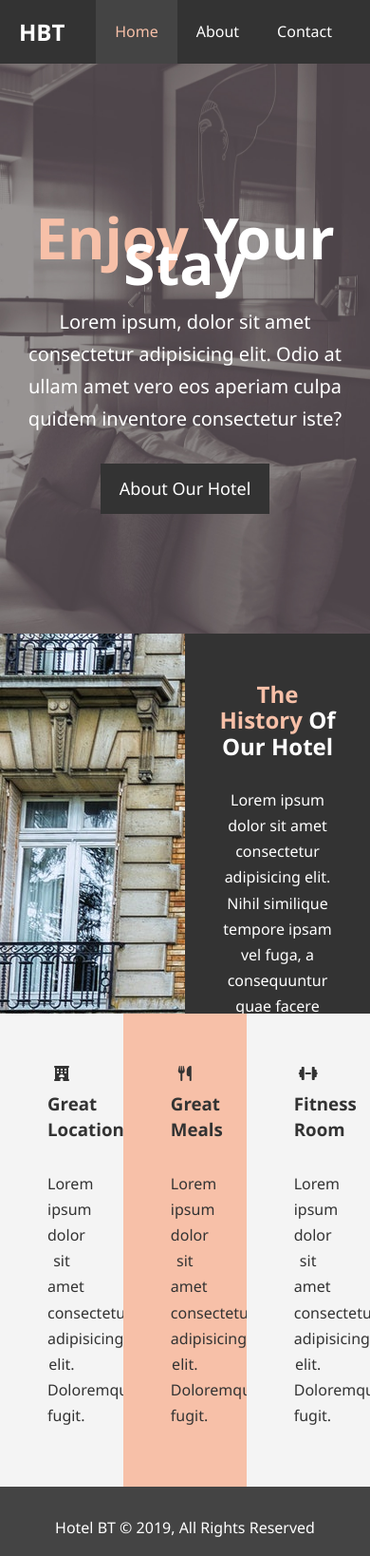
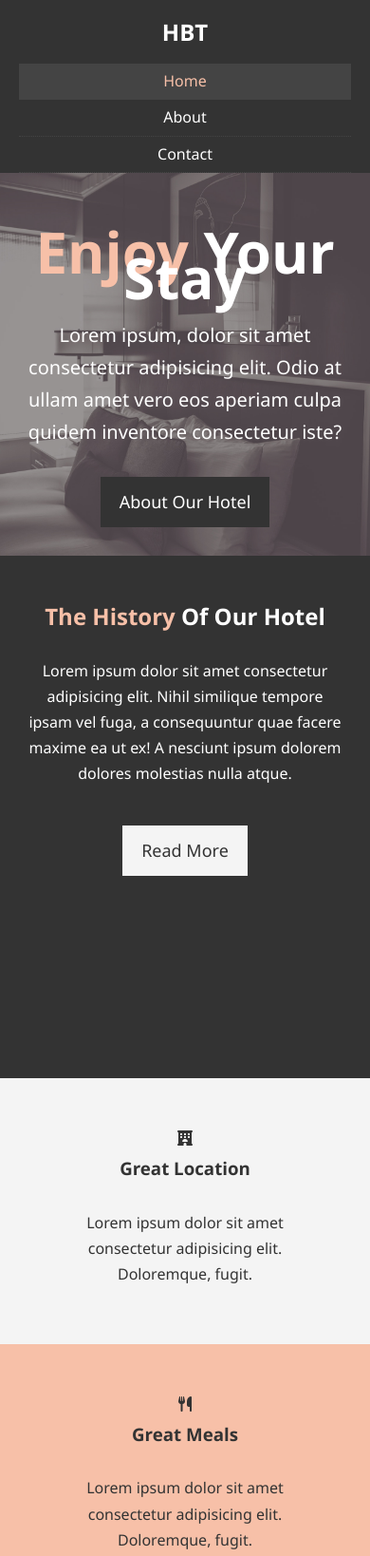
Before and after one commit to HimangshuDe/HTML-CSS-Tuts, a plain HTML site: page index.html in a window 390 px wide. Shown: the top 1638 px of the page at 95% size. Drawn offline with Linux system fonts and the light colour scheme.

Commit message:
Added responsiveness to the project.
> Added media queries to handle screen size and render contents accordingly!

```diff
--- a/about.html
+++ b/about.html
@@ -7,6 +7,7 @@
     <meta name="description" content="Welcome to the most extraordinary hotel in Boston,MA">
     <meta name="keywords" content="hotel, boston hotel, new england hotel">
     <link rel="stylesheet" href="css/style.css">
+    <link rel="stylesheet" media="screen and (max-width:768px)" href="css/mobile.css">
     <title>Hotel BT | About</title>
 </head>
 
--- /dev/null
+++ b/css/mobile.css
@@ -0,0 +1,64 @@
+#navbar .logo{
+    float: none;
+    text-align: center;
+}
+
+#navbar ul,
+#navbar ul li{
+    float: none;
+}
+
+#navbar ul li a{
+    padding: 5px;
+    border-bottom: #444 dotted 1px;
+}
+
+/* Showcase */
+#showcase{
+    height: 100%;
+}
+
+#showcase .showcase-content{
+    padding-top: 70px;
+    padding-bottom: 30px;
+}
+
+/* Home Info */
+#home-info{
+    height: 550px;
+}
+
+#home-info .info-img{
+    display: none;
+}
+
+#home-info .info-content{
+    float: none;
+    text-align: center;
+    width: 100%;
+}
+
+/* Boxes */
+.box{
+    float: none;
+    width: 100%;
+}
+
+/* About */
+#about-info .info-right, #about-info .info-left{
+    float: none;
+    width: 100%;
+}
+
+#about-info .info-right{
+    margin-top: 30px;
+}
+
+.l-heading{
+    text-align: center;
+}
+
+/* Contact */
+#contact-info .box{
+    border-bottom: #444 dotted 1px;
+}
--- a/css/style.css
+++ b/css/style.css
@@ -84,6 +84,7 @@ p {
 
 .l-heading{
     font-size: 40px;
+    line-height: 1.2;
 }
 
 /* Padding */
@@ -103,7 +104,7 @@ p {
     color: #fff;
 }
 
-#navbar h1 {
+#navbar .logo {
     float: left;
     padding-top: 20px;
 }
@@ -209,7 +210,7 @@ p {
 
 /* testimonials */
 #testimonials{
-    height: 600px;
+    height: 100%;
     background: url("../img/test-bg.jpg") no-repeat center center/cover;
     padding-top: 100px;
 }
--- a/index.html
+++ b/index.html
@@ -7,6 +7,7 @@
     <meta name="description" content="Welcome to the most extraordinary hotel in Boston,MA">
     <meta name="keywords" content="hotel, boston hotel, new england hotel">
     <link rel="stylesheet" href="css/style.css">
+    <link rel="stylesheet" media="screen and (max-width:768px)" href="css/mobile.css">
     <title>Hotel BT | Welcome</title>
     <script src="https://kit.fontawesome.com/7cb8101bb4.js" crossorigin="anonymous"></script>
 </head>
```
Also changed, not shown: contact.html (+1 -0 lines).
